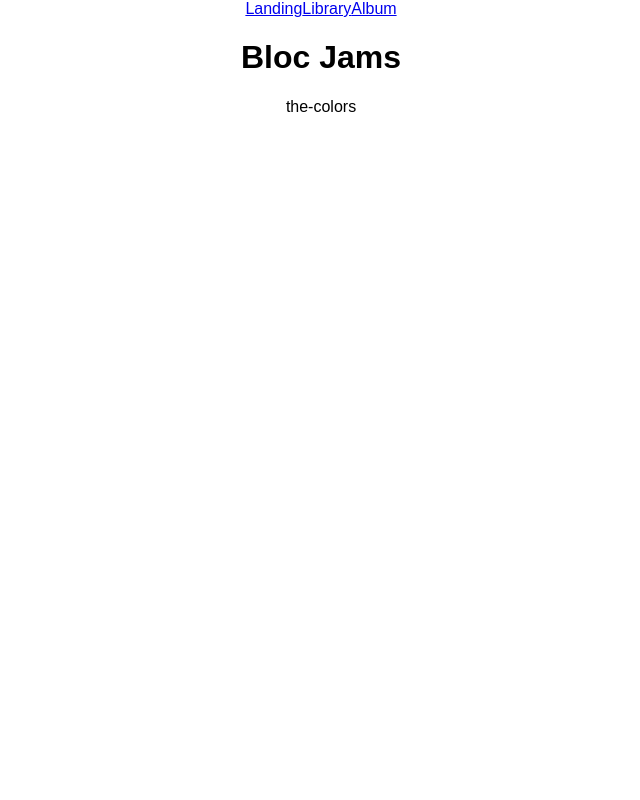
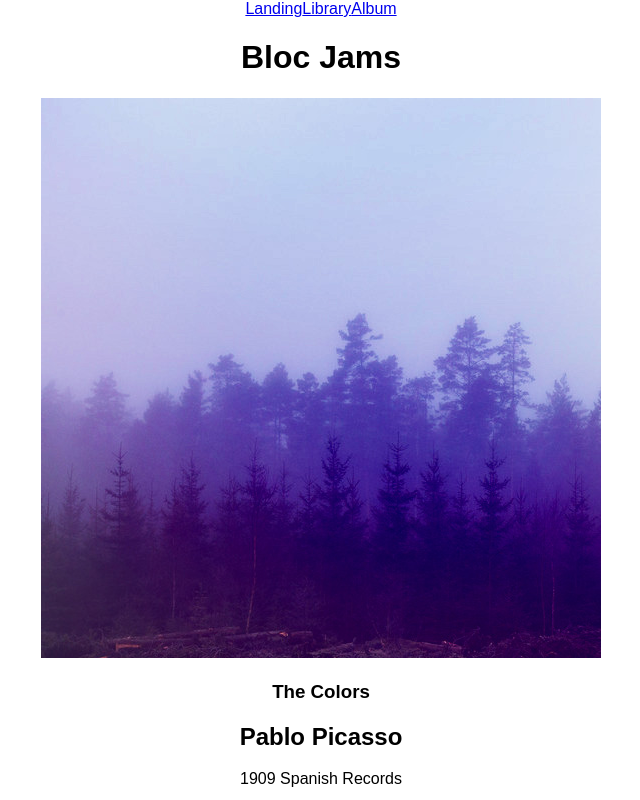
Before and after one commit to kfarfan/bloc-jams-react, a React (Create React App) app: page /album/the-colors in a window 1280 px wide. Shown: the whole page, without its empty margins (319-959 px from the left). Built offline with nearby package versions, Linux system fonts and the light colour scheme.

Commit message:
added song info to album.js

```diff
--- a/src/components/Album.js
+++ b/src/components/Album.js
@@ -1,10 +1,38 @@
 import React, { Component } from 'react';
+import albumData from './../data/albums';
 
 class Album extends Component {
+  constructor(props) {
+    super(props);
+    const album = albumData.find( album => {
+       return album.slug === this.props.match.params.slug
+     });
+
+     this.state = {
+       album: album
+     };
+  }
+
   render() {
     return (
       <section className="album">
-        {this.props.match.params.slug}
+      <section id="album-info">
+         <img id="album-cover-art" src={this.state.album.albumCover} />
+         <div className="album-details">
+           <h1 id="album-title">{this.state.album.title}</h1>
+           <h2 className="artist">{this.state.album.artist}</h2>
+           <div id="release-info">{this.state.album.releaseInfo}</div>
+         </div>
+       </section>
+       <table id="song-list">
+          <colgroup>
+            <col id="song-number-column" />
+            <col id="song-title-column" />
+            <col id="song-duration-column" />
+          </colgroup>
+          <tbody>
+          </tbody>
+        </table>
       </section>
 
     );
```
